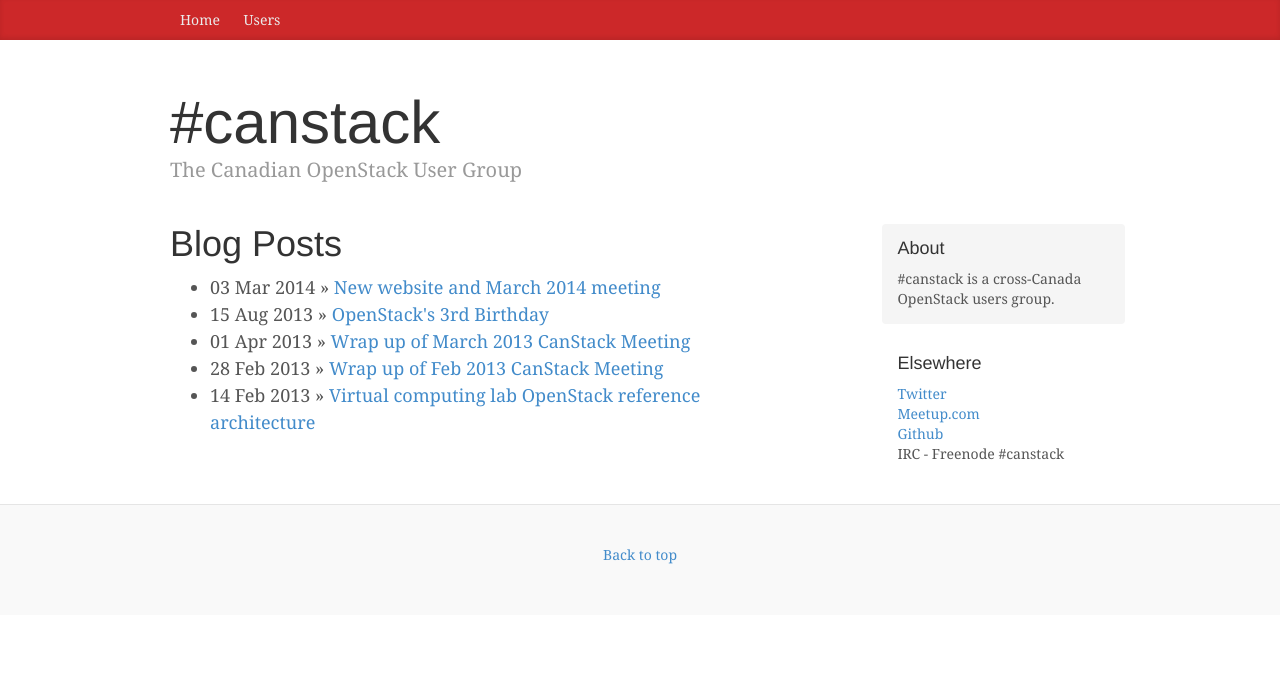
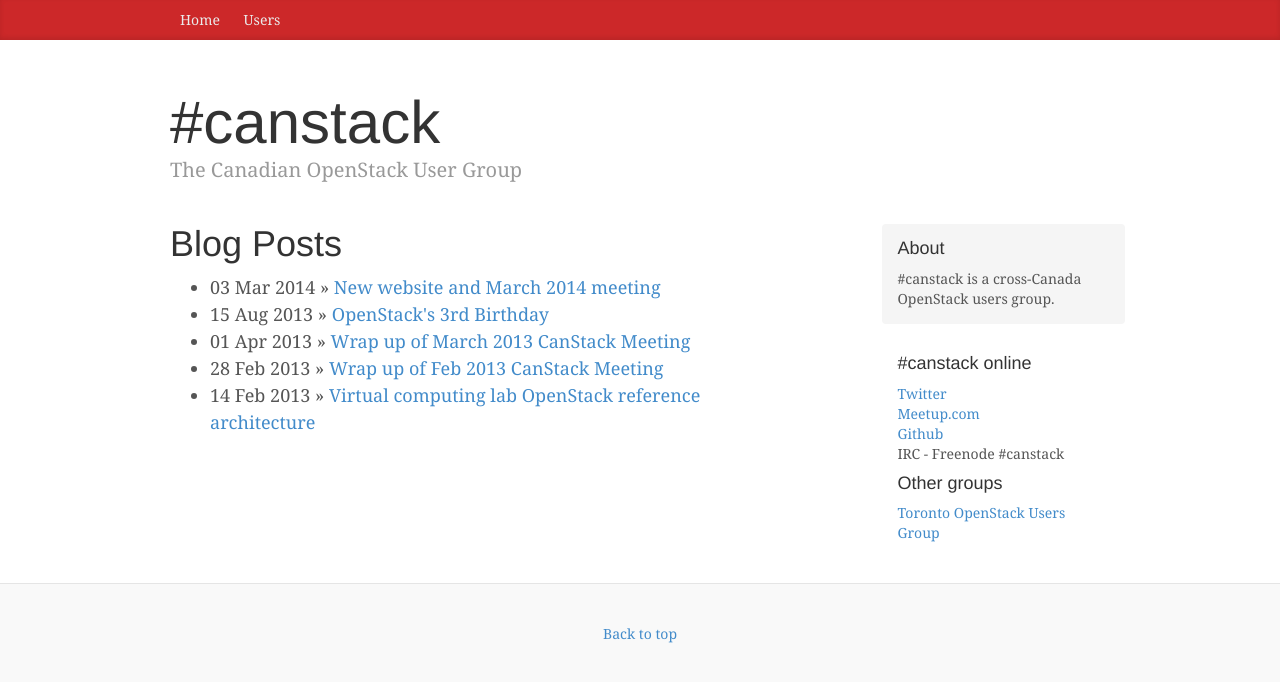
Before and after one commit to canstack/canstack.github.io, a Jekyll site: the page built from index.html, in a window 1280 px wide. Shown: the top 682 px of the page. Built offline with Jekyll 4.4.1, drawn with Linux system fonts in a browser that asks for light colours; nearby versions of some CDN libraries.

Commit message:
add t.o. openstack group to front page

```diff
--- a/_layouts/default.html
+++ b/_layouts/default.html
@@ -68,12 +68,17 @@
             <p>#canstack is a cross-Canada OpenStack users group.</p>
           </div>
           <div class="sidebar-module">
-            <h4>Elsewhere</h4>
+            <h4>#canstack online</h4>
             <ol class="list-unstyled">
               <li><a href="http://twitter.com/canstack">Twitter</a></li>
               <li><a href="http://www.meetup.com/Canadian-OpenStack-Users-Group/">Meetup.com</a></li>
               <li><a href="http://github.com/canstack">Github</a></li>
               <li>IRC - Freenode #canstack</li>
+            </ol>
+            <h4>Other groups</h4>
+            <ol class="list-unstyled">
+              <li><a href="http://www.meetup.com/OpenStackTO/">Toronto OpenStack Users Group</a></li>
+
             </ol>
           </div>
         </div><!-- /.blog-sidebar -->
```
Also changed, not shown: 6 other files.
